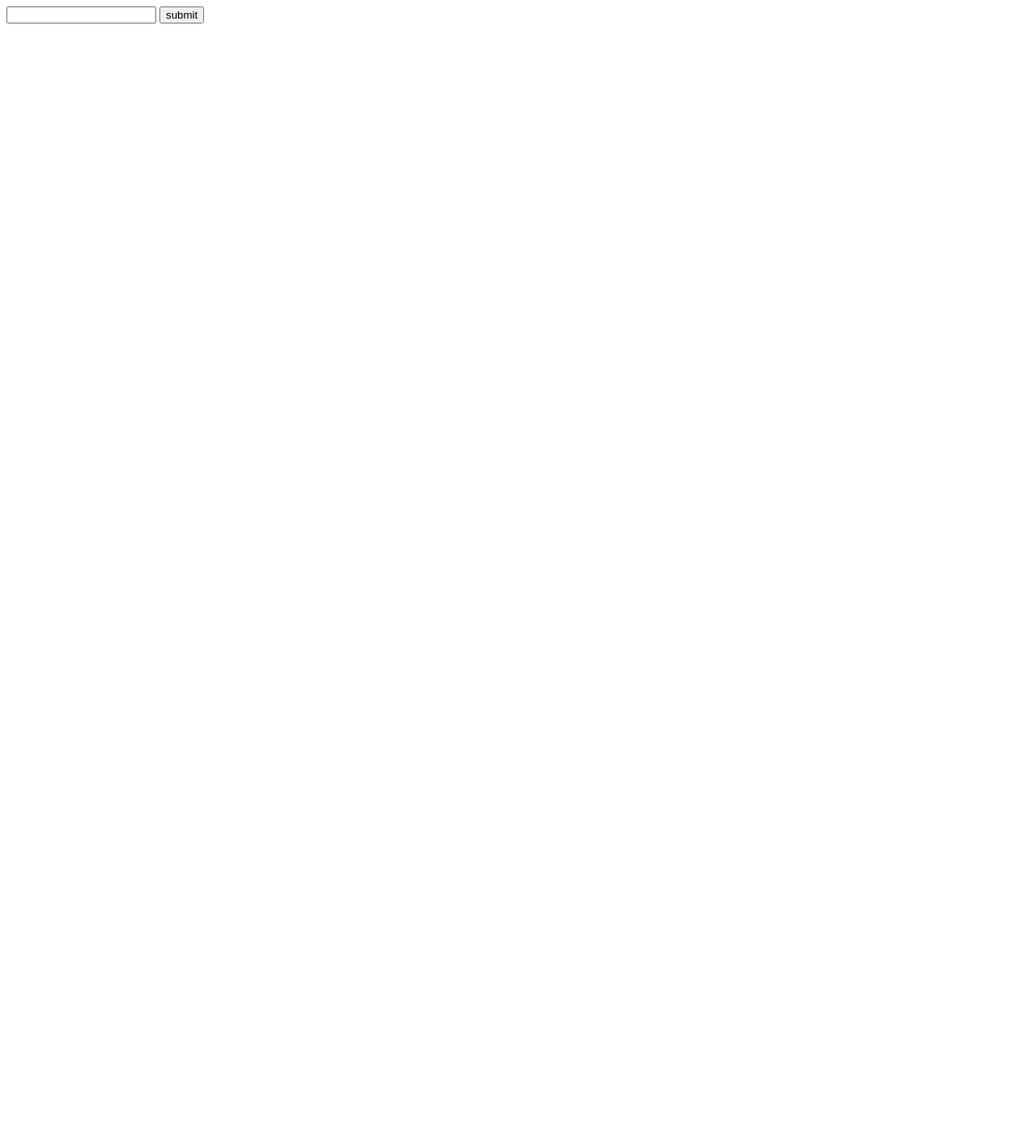
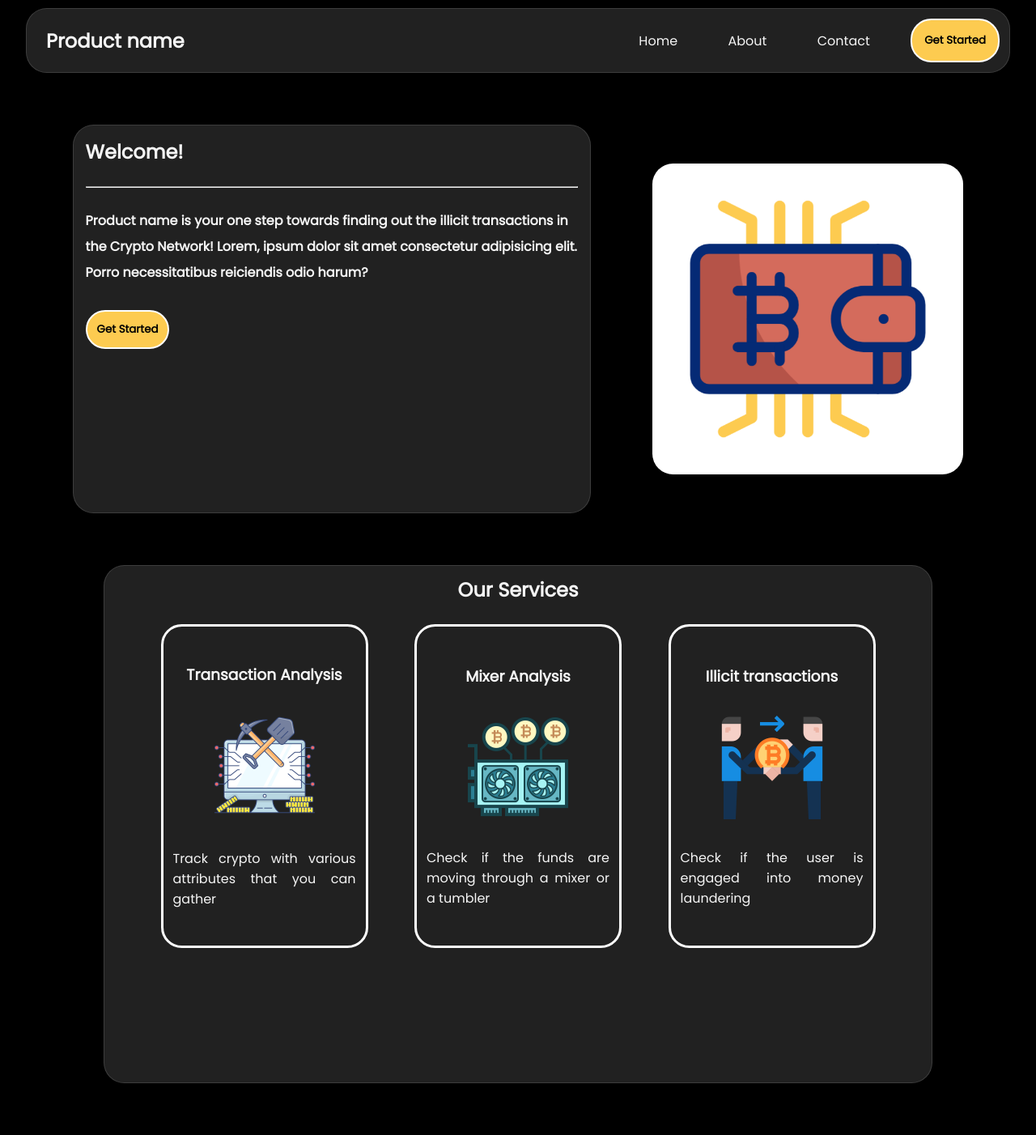
Before and after one commit to NavaprettamN/CIDEcode, a Django app: page / in a window 1280 px wide. Before the commit the page is almost empty. Shown: the whole page at 81% size. Before the commit the page ends 29 px from the top, so only its background shows below. Run offline with Django 5.2, Linux system fonts and the light colour scheme.

Commit message:
add static files

```diff
--- /dev/null
+++ b/DeployModel/static/index.js
@@ -0,0 +1,61 @@
+const ta = document.getElementById("ta");
+const ma = document.getElementById("ma");
+const it = document.getElementById("it");
+
+// ta.addEventListener("click", () => {
+//     wip();
+// })
+ma.addEventListener("click", () => {
+    wip();
+})
+it.addEventListener("click", () => {
+    wip();
+})
+
+const wip = () => {
+    window.location.replace("./notfound.html");
+}
+
+
+
+const links = document.getElementById("links");
+const dropdownnav = document.getElementById("dropdownnav");
+const hamburger = document.getElementById("hamburger");
+
+if (screen.width >= 550) {
+    hamburger.style.display = "none";
+}
+window.addEventListener("resize", () => {
+    if (screen.width < 550) {
+        hamburger.style.display = "block";
+    }
+    if (screen.width >= 550) {
+        hamburger.style.display = "none";
+    }
+})
+
+hamburger.addEventListener("click", () => {
+    if (dropdownnav.style.display != "block" && screen.width <= 550) {
+        dropdownnav.style.display = "block";
+    } else {
+        dropdownnav.style.display = "none";
+    }
+
+})
+
+
+
+
+const getstarted1 = document.getElementById("getstarted1");
+const getstarted2 = document.getElementById("getstarted2");
+const getstarted3 = document.getElementById("getstarted3");
+
+getstarted1.addEventListener("click", () => {
+    window.location = "#content";
+})
+getstarted2.addEventListener("click", () => {
+    window.location = "#content";
+})
+getstarted3.addEventListener("click", () => {
+    window.location = "#content";
+})
--- /dev/null
+++ b/DeployModel/static/style.css
@@ -0,0 +1,262 @@
+@import url('https://fonts.googleapis.com/css2?family=Poppins&display=swap');
+
+* {
+    margin: 0;
+    padding: 0;
+    box-sizing: border-box;
+    user-select: none;
+    -webkit-user-drag: none;
+    scroll-behavior: smooth;
+}
+
+body {
+    font-family: 'Poppins', sans-serif;
+    background-color: black;
+}
+
+::-webkit-scrollbar {
+    width: 0.01px;
+}
+
+body::-webkit-scrollbar {
+    width: 0.3em;
+    height: 0.3em;
+}
+
+body::-webkit-scrollbar-track {
+    box-shadow: inset 0 0 6px rgba(0, 0, 0, 0.3);
+}
+
+body::-webkit-scrollbar-thumb {
+    border-radius: 2vw;
+    background-color: #fdcb50;
+    outline: 1px solid #fdcb50;
+}
+
+/* Navbar */
+nav {
+    height: 10vh;
+    width: 95vw;
+    margin: 10px auto;
+    padding: 12px;
+    position: sticky;
+    border-radius: 2vw;
+    color: whitesmoke;
+    display: flex;
+    flex-direction: row;
+    align-items: center;
+    justify-content: space-between;
+    backdrop-filter: blur(16px) saturate(0%);
+    -webkit-backdrop-filter: blur(16px) saturate(0%);
+    background-color: rgba(255, 255, 255, 0.13);
+    border: 1px solid rgba(255, 255, 255, 0.125);
+    cursor: pointer;
+}
+
+nav h1 {
+    padding: 12px;
+    border-radius: 2vw;
+}
+
+/* 7fff00 */
+.links button {
+    border-radius: 2vw;
+    padding: 15px;
+    cursor: pointer;
+    width: max-content;
+    background-color: #fdcb50;
+    color: black;
+    font-family: 'Poppins', sans-serif;
+    font-weight: bolder;
+    border: 2px solid white;
+}
+
+.links a {
+    text-decoration: none;
+    color: whitesmoke;
+    padding: 12px;
+}
+
+.links {
+    display: flex;
+    flex-direction: row;
+    align-items: center;
+    justify-content: space-evenly;
+    gap: 3vw;
+    /* border: 1px solid whitesmoke; */
+}
+
+.dropdownnav {
+    display: none;
+    flex-direction: column;
+}
+
+.links a:hover {
+    backdrop-filter: blur(16px) saturate(0%);
+    -webkit-backdrop-filter: blur(16px) saturate(0%);
+    background-color: rgba(255, 255, 255, 0.13);
+    border: 1px solid rgba(255, 255, 255, 0.125);
+    /* color: black; */
+    border-radius: 2vw;
+    padding: 12px;
+}
+
+.hamburger {
+    /* display: none; */
+    background: transparent;
+    border: none;
+    cursor: pointer;
+}
+
+.hamburger img {
+    height: 5vh;
+    border-radius: 2vw;
+    background-color: transparent;
+}
+
+
+/* Ladning */
+
+.landing {
+    width: 98vw;
+    margin: 5% auto 0 auto;
+    display: flex;
+    flex-direction: row;
+    justify-content: space-evenly;
+    align-items: center;
+    color: whitesmoke;
+}
+
+.options {
+    width: 50vw;
+    height: 60vh;
+    border-radius: 2vw;
+    padding: 15px;
+    overflow: auto;
+    backdrop-filter: blur(16px) saturate(0%);
+    -webkit-backdrop-filter: blur(16px) saturate(0%);
+    background-color: rgba(255, 255, 255, 0.13);
+    border: 1px solid rgba(255, 255, 255, 0.125);
+}
+
+.options h4 {
+    line-height: 2;
+    max-height: 40vh;
+}
+
+.getstartedbutton {
+    margin-top: 5%;
+    border-radius: 2vw;
+    padding: 12px;
+    cursor: pointer;
+    width: max-content;
+    background-color: #fdcb50;
+    color: black;
+    font-family: 'Poppins', sans-serif;
+    font-weight: bolder;
+    border: 2px solid white;
+}
+
+.cryptocurrency {
+    /* position: absolute;
+    top: 20%;
+    right: 5%; */
+    width: 30vw;
+    height: auto;
+    border-radius: 2vw;
+}
+
+/* Content */
+
+.content {
+    margin: 5% auto;
+    width: 80vw;
+    height: 80vh;
+    border-radius: 2vw;
+    color: whitesmoke;
+    padding: 12px;
+    backdrop-filter: blur(16px) saturate(0%);
+    -webkit-backdrop-filter: blur(16px) saturate(0%);
+    background-color: rgba(255, 255, 255, 0.13);
+    border: 1px solid rgba(255, 255, 255, 0.125);
+}
+
+.content h1 {
+    text-align: center;
+}
+
+.services {
+    /* border: 1px solid white; */
+    display: flex;
+    flex-direction: row;
+    justify-content: space-evenly;
+    align-items: center;
+
+}
+
+.servicecard {
+    border: 3px solid white;
+    width: 20vw;
+    height: 50vh;
+    padding: 12px;
+    display: flex;
+    flex-direction: column;
+    justify-content: space-evenly;
+    align-items: center;
+    cursor: pointer;
+    border-radius: 2vw;
+    overflow: auto;
+}
+
+.servicecard p {
+    text-align: justify;
+}
+
+.servicecard:hover {
+    border: 3px solid #fdcb50;
+    box-shadow: 0 0 30px #fdcb50;
+
+}
+
+.serviceimg {
+    width: 10vw;
+}
+
+
+@media screen and (max-width: 550px) {
+
+    .links {
+        display: none;
+    }
+
+    .landing {
+        flex-direction: column-reverse;
+        gap: 10px;
+        height: 98vh;
+    }
+
+    .options {
+        width: 80vw;
+        height: 90vh;
+    }
+
+    .content {
+        height: 100vh;
+        overflow: scroll;
+    }
+
+    .services {
+        flex-direction: column;
+        gap: 10px;
+        height: 80vh;
+    }
+
+    .servicecard {
+        width: 50vw;
+    }
+
+    .servicecard h1 {
+        margin-top: 25%;
+    }
+
+}
--- a/templates/home.html
+++ b/DeployModel/templates/home.html
@@ -6,7 +6,7 @@
     <title>CideCode</title>
 </head>
 <body>
-    <form action="{%url 'result' %}">
+    <form action="{% url 'result' %}">
        {% csrf_token %}
 
         <input type="text" required name="txid">
--- /dev/null
+++ b/DeployModel/templates/index.html
@@ -0,0 +1,85 @@
+
+<!DOCTYPE html>
+<html lang="en">
+
+<head>
+    <meta charset="UTF-8">
+    <meta name="viewport" content="width=device-width, initial-scale=1.0">
+    <title>CIDECODE</title>
+    {% load static %}
+    <link rel="stylesheet" href="{% static "style.css" %}">
+</head>
+<!-- Google tag (gtag.js) -->
+<script async src="https://www.googletagmanager.com/gtag/js?id=G-VLR0CXYWJK"></script>
+<script>
+    window.dataLayer = window.dataLayer || [];
+    function gtag() { dataLayer.push(arguments); }
+    gtag('js', new Date());
+
+    gtag('config', 'G-VLR0CXYWJK');
+</script>
+
+<body>
+    <nav>
+        <h1>Product name</h1>
+        <div class="links" id="links">
+            <a href="#">Home</a>
+            <a href="#">About</a>
+            <a href="#contact">Contact</a>
+            <button class="getstarted" id="getstarted1">Get Started</button>
+        </div>
+        <button class="hamburger" id="hamburger">
+            <img src="{% static "./assets/vectors/landing/cryptocurrency.gif" %}" alt="hamburger">
+        </button>
+    </nav>
+    <div class="links dropdownnav" id="dropdownnav">
+        <a href="#">Home</a>
+        <a href="#">About</a>
+        <a href="#contact">Contact</a>
+        <button class="getstarted" id="getstarted2">Get Started</button>
+    </div>
+    <main>
+        <section class="landing">
+            <article class="options">
+                <h2>Welcome!</h2>
+                <br>
+                <hr>
+                <br>
+                <h4>Product name is your one step towards finding out the illicit transactions in the Crypto Network!
+                    Lorem, ipsum dolor sit amet consectetur adipisicing elit. Porro necessitatibus reiciendis odio
+                    harum?</h4>
+                <button class="getstartedbutton" id="getstarted3">Get Started</button>
+            </article>
+            <img src="{% static "./assets/vectors/landing/cryptocurrency.gif"%}" alt="cryptocurrency" class="cryptocurrency">
+        </section>
+        <section class="content" id="content">
+            <h1>Our Services</h1>
+            <br>
+            <article class="services">
+                <div class="servicecard" id="ta">
+                    <h1>Transaction Analysis</h1>
+                    <a href="{% url 'home'%}"><img src="{% static "bitcoin-mining.png"%}" alt="bitcoin-mining"
+                        class="serviceimg bitcoin-mining"></a>
+                    <p>Track crypto with various attributes that you can gather</p>
+                </div>
+                <div class="servicecard" id="ma">
+                    <h1>Mixer Analysis</h1>
+                    <img src="./assets/vectors/landing/gpu-mining.png" alt="gpu-mining" class="serviceimg gpu-mining">
+                    <p>Check if the funds are moving through a mixer or a tumbler</p>
+                </div>
+                <div class="servicecard" id="it">
+                    <h1>Illicit transactions</h1>
+                    <img src="./assets/vectors/landing/bitcoin.png" alt="bitcoin" class="serviceimg bitcoin">
+                    <p>Check if the user is engaged into money laundering</p>
+                </div>
+            </article>
+        </section>
+        <section class="contact" id="contact">
+
+        </section>
+    </main>
+    {% load static %}
+    <script type="module" src="{% static "index.js"%}"></script>
+</body>
+
+</html>
--- a/DeployModel/urls.py
+++ b/DeployModel/urls.py
@@ -1,9 +1,12 @@
 from django.contrib import admin
+from django.conf import settings
+from django.conf.urls.static import static
 from django.urls import path
 from . import views
 
 urlpatterns = [
     path("admin/", admin.site.urls),
-    path("", views.home, name='home'),
+    path("home/", views.home, name='home'),
     path("result/", views.result, name='result'),
+    path("", views.index, name="index"),
 ]
--- a/DeployModel/views.py
+++ b/DeployModel/views.py
@@ -64,9 +64,12 @@ def get_block_data(block_hash):
     except requests.exceptions.RequestException as err:
         print(f"An unexpected error occurred: {err}")
 
+def index(request):
+    return render(request, "index.html")
+
 # Replace 'your_block_hash' with the actual block hash you want to retrieve
-block_hash_to_get = '0000000000000bae09a7a393a8acded75aa67e46cb81f7acaa5ad94f9eacd103'
-block_data = get_block_data(block_hash_to_get)
+# block_hash_to_get = '0000000000000bae09a7a393a8acded75aa67e46cb81f7acaa5ad94f9eacd103'
+# block_data = get_block_data(block_hash_to_get)
 
-# Do something with the block_data
-pprint.pprint(block_data)
+# # Do something with the block_data
+# pprint.pprint(block_data)
```
Also changed, not shown: DeployModel/settings.py (+4 -3 lines), DeployModel/static/assets/vectors/landing/bitcoin.png (added), DeployModel/static/assets/vectors/landing/cryptocurrency.gif (added), DeployModel/static/assets/vectors/landing/gpu-mining.png (added), DeployModel/static/assets/vectors/landing/not-found.gif (added), DeployModel/static/assets/vectors/landing/work-in-progress.png (added), DeployModel/static/bitcoin-mining.png (added), DeployModel/templates/result.html (renamed from templates/result.html).
